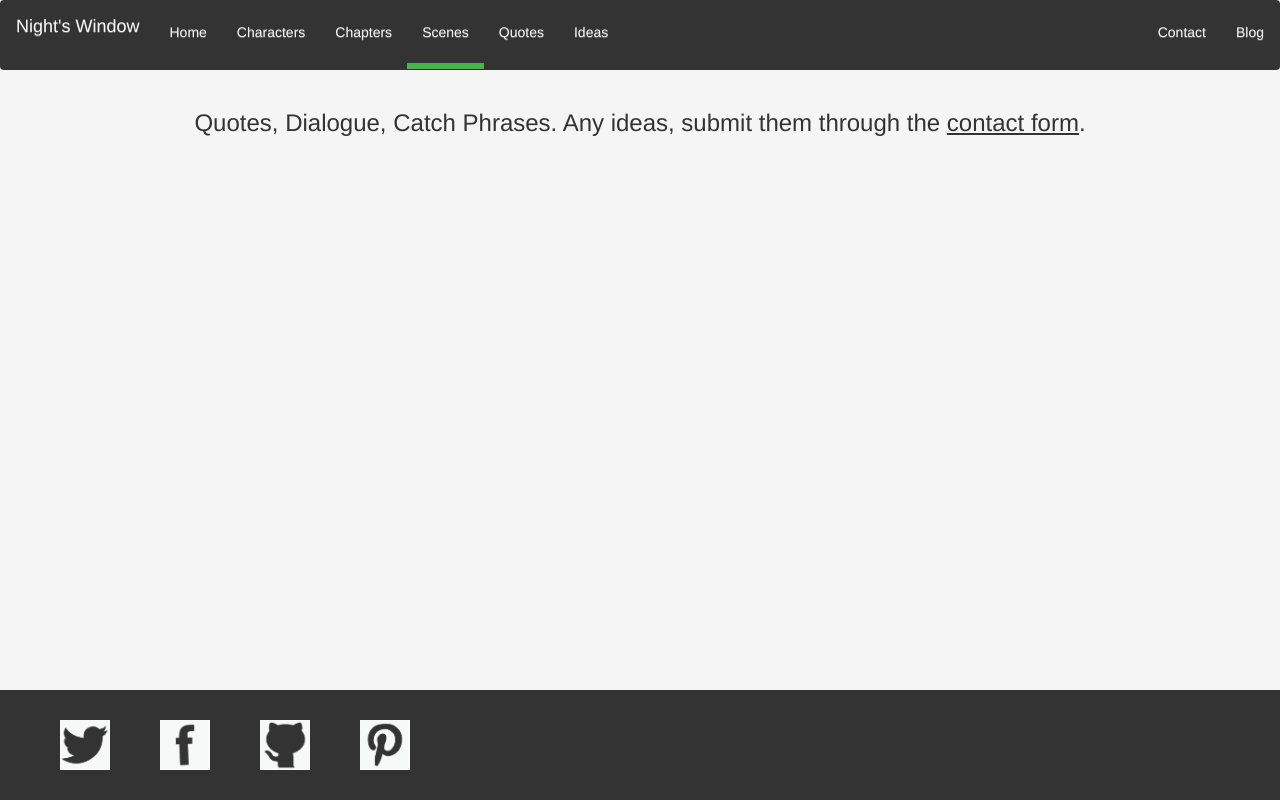
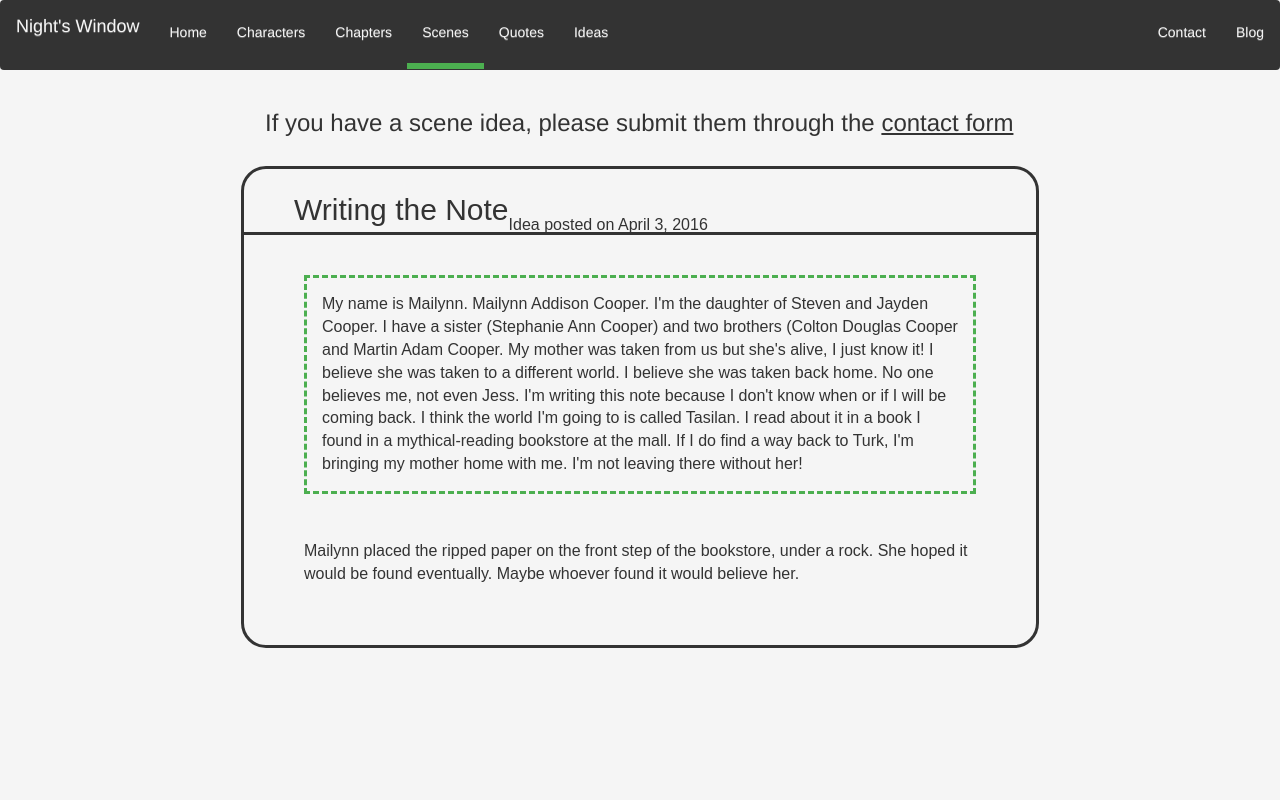
Before and after one commit to skylerdegrote/nights-window-mobile, a website: page code/client/scenes.html in a window 1280 px wide. Shown: the top 800 px of the page. Drawn offline with nearby package versions, Linux system fonts and the light colour scheme.

Commit message:
add scene to scene page

```diff
--- a/code/client/css/scenes.css
+++ b/code/client/css/scenes.css
@@ -0,0 +1,40 @@
+.dottedBox {
+    border: dashed #4CAF50 3px;
+    padding: 15px;
+}
+
+.sceneBox {
+    border: 3px #333 solid;
+    border-radius: 25px;
+    min-height: 200px;
+    margin-bottom: 60px;
+    width: 70%;
+    margin-left: auto;
+    margin-right: auto;
+}
+
+.sceneTitle{
+    border-bottom: 3px #333 solid;
+    font-size: 30px;
+    font-family: "papyrus", fantasy;
+    padding-left:50px;
+    position: relative;
+    top: 20px;
+}
+
+.sceneBody {
+    font-size: 16px;
+    font-family: sans-serif,  "minion pro";
+    padding: 60px;
+}
+
+.main h3 {
+    margin-bottom:50px;
+}
+
+.smallText {
+    font-size: 16px;
+    position: relative;
+    top: 10px;
+    margin-right: 50px;
+}
--- a/code/client/scenes.html
+++ b/code/client/scenes.html
@@ -6,8 +6,7 @@
     <link rel="stylesheet" href="https://maxcdn.bootstrapcdn.com/bootstrap/3.3.6/css/bootstrap.min.css">
     <link rel="stylesheet" href="https://maxcdn.bootstrapcdn.com/bootstrap/3.3.6/css/bootstrap-theme.min.css">
     <link rel="stylesheet" href="css/main.css">
-    <link rel="stylesheet" href="css/home.css">
-    <script async defer src="//assets.pinterest.com/js/pinit.js"></script>
+    <link rel="stylesheet" href="css/scenes.css">
     <script src="https://ajax.googleapis.com/ajax/libs/jquery/1.11.3/jquery.min.js"></script>
     <script src="https://maxcdn.bootstrapcdn.com/bootstrap/3.3.6/js/bootstrap.min.js"></script>
 </head>
@@ -42,9 +41,35 @@
     </nav>
 </header>
 <div class="container">
-    <h3 class="alignCenter">Quotes, Dialogue, Catch Phrases. Any ideas, submit them through the <a href="contact.html">contact form</a>.
-    </h3>
+    <div class="row">
+        <div class="col-lg-10 col-lg-push-2">
+            <h3 class="centerAlign">If you have a scene idea, please submit them through the <a href="contact.html">contact form</a></h3>    </h3>
+        </div>
+    </div>
+    <br>
+    <div class="row">
+        <div class="col-lg-12">
 
+            <div class="sceneBox" id="chapterOne">
+                <div class="sceneTitle">Writing the Note<span class="alignRight smallText">Idea posted on April 3, 2016</span>
+                </div>
+                <div class="sceneBody">
+                    <div class="dottedBox">
+                        My name is Mailynn. Mailynn Addison Cooper. I'm the daughter of Steven and Jayden Cooper. I have a sister
+                        (Stephanie Ann Cooper) and two brothers (Colton Douglas Cooper and Martin Adam Cooper. My mother was
+                        taken from us but she's alive, I just know it! I believe she was taken to a different world. I believe
+                        she was taken back home. No one believes me, not even Jess. I'm writing this note because I don't know
+                        when or if I will be coming back. I think the world I'm going to is called Tasilan. I read about it in a
+                        book I found in a mythical-reading bookstore at the mall. If I do find a way back to Turk, I'm bringing
+                        my mother home with me. I'm not leaving there without her!
+                    </div>
+                    <br><br>
+                    Mailynn placed the ripped paper on the front step of the bookstore, under a rock. She hoped it would be
+                    found eventually. Maybe whoever found it would believe her.
+                </div>
+            </div>
+        </div>
+    </div>
 
 </div><!-- container end -->
 
```
Also changed, not shown: code/client/blog.html (+8 -7 lines).
